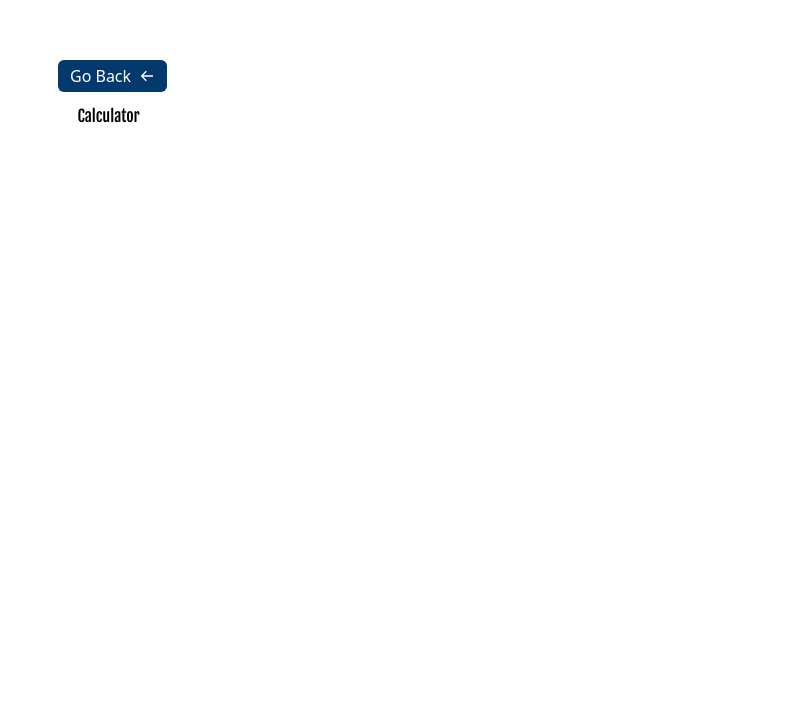
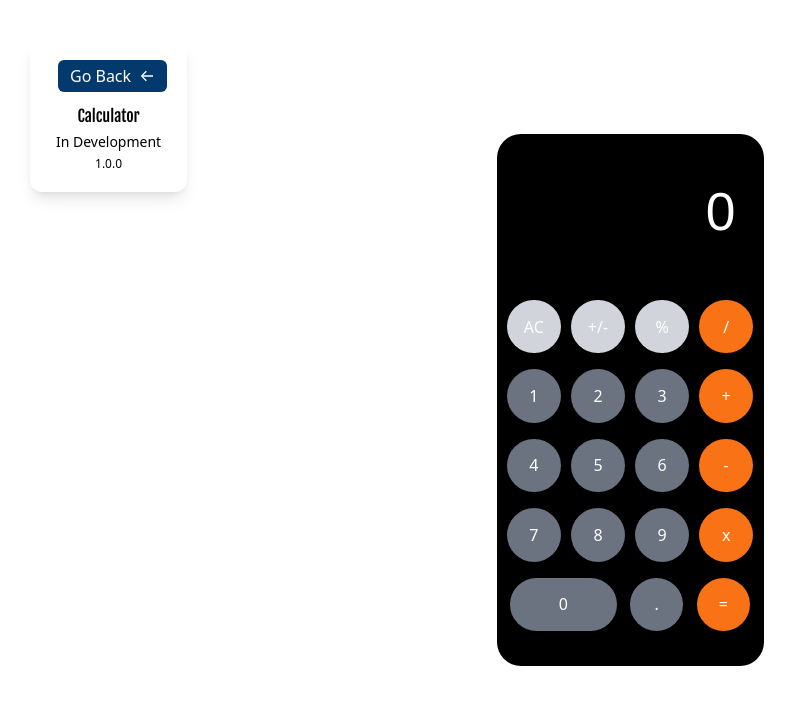
Before and after one commit to mrcleandean/mrcleandean-portfolio, a React (Create React App) app in the folder client/: page /calculator in a window 1280 px wide. Shown: the top 704 px of the page, without its empty margins (10-805 px from the left). Built offline with nearby package versions, Linux system fonts and the light colour scheme.

Commit message:
Global update.

```diff
--- a/client/src/components/Back.js
+++ b/client/src/components/Back.js
@@ -3,7 +3,7 @@ import { BiArrowBack } from 'react-icons/bi';
 import { motion } from "framer-motion";
 export default function Back(props) {
     return (
-        <div className={`absolute top-10 left-10 flex justify-center items-center flex-col bg-white p-5 rounded-xl ${props.zindex}`}>
+        <div className={`absolute top-10 left-10 flex justify-center items-center flex-col bg-white p-5 rounded-xl ${props.zindex} shadow-lg hover:shadow-2xl transition-all`}>
             <Link to='/'>
                 <motion.div
                     className="w-fit h-8 rounded-md flex justify-center items-center ml-2 hover:cursor-pointer text-white bg-[#03396c]"
@@ -14,6 +14,8 @@ export default function Back(props) {
                 </motion.div>
             </Link>
             <h1 className="font-bigT mt-3">{props.title}</h1>
+            <h4 className=" text-sm mt-1">{props.sub}</h4>
+            <p className=" text-xs mt-1">{props.ver}</p>
         </div>
     )
 }
--- a/client/src/pages/Agario.js
+++ b/client/src/pages/Agario.js
@@ -28,26 +28,30 @@ export default function Agario() {
         lastTime: 0
     }
     // g for Game
+    const initialX = Math.random() * p.canvasWidth;
+    const initialY = Math.random() * p.canvasHeight;
     const g = {
         players: [{
             color: p.playerColors[Math.floor(Math.random() * p.playerColors.length)],
-            x: Math.random() * p.canvasWidth,
-            y: Math.random() * p.canvasHeight,
+            x: initialX,
+            y: initialY,
             r: 30,
-            matrix: [1,0,0,1,0,0],
             toR: 30,
-            xDir: null,
-            yDir: null,
-            angle: null,
-            vel: null,
-            active: true
+            xDir: 1,
+            yDir: 1,
+            angle: 0,
+            hVel: 0,
+            xVel: 0,
+            yVel: 0,
+            active: false
         }],
         enemies: [],
         food: [],
         gridX: [],
         gridY: [],
-        mouseX: window.innerWidth * 0.5,
-        mouseY: window.innerHeight * 0.5
+        mouseX: initialX,
+        mouseY: initialY,
+        mouseActive: false
     }
     useEffect(() => {
         p.canvas = canvasRef.current;
@@ -55,10 +59,16 @@ export default function Agario() {
         p.ctx.translate(-g.players[0].x + window.innerWidth / 2, -g.players[0].y + window.innerHeight / 2)
         initFood(g, p);
         initGrid(g, p);
+        let mouseInactive;
         const handleMouseMove = (e) => {
             const { e: xTrans, f: yTrans } = p.ctx.getTransform();
             g.mouseX = e.clientX - xTrans;
             g.mouseY = e.clientY - yTrans;
+            g.mouseActive = true;
+            clearTimeout(mouseInactive);
+            mouseInactive = setTimeout(() => {
+                g.mouseActive = false;
+            }, 20);
         }
         const handleKeyDown = (e) => {
             if (e.key === ' ') split(g, p);
@@ -79,13 +89,14 @@ export default function Agario() {
         render();
         return () => {
             window.cancelAnimationFrame(a.animationFrameId);
+            clearTimeout(mouseInactive);
             window.removeEventListener('mousemove', handleMouseMove);
             window.removeEventListener('keydown', handleKeyDown);
         }
     }, []);
     return (
         <div>
-            <Back zindex={'z-20'} title={'Agar.io Clone'} />
+            <Back zindex={'z-20'} title={'Agar.io Clone'} sub={'In Development'} ver={'1.0.0'} />
             <div className='overflow-hidden absolute top-0 right-0 bottom-0 left-0 flex items-start justify-start'>
                 <canvas ref={canvasRef} className={`absolute top-0 left-0 right-[-${p.extraWidth}px] bottom-[-${p.extraHeight}px]`} width={p.canvasWidth} height={p.canvasHeight}></canvas>
             </div>
--- a/client/src/pages/Calculator.js
+++ b/client/src/pages/Calculator.js
@@ -1,8 +1,163 @@
+import { useState } from 'react';
 import Back from '../components/Back';
+
 export default function Calculator() {
+    const w = 2.98 * 7;
+    const h = 5.94 * 7;
+    const bS = w * 0.8 * 0.25;
+    const [eq, setEq] = useState('0');
+    const [display, setDisplay] = useState('0');
     return (
         <div>
-            <Back zindex={'z-10'} title={'Calculator'} />
+            <Back zindex={'z-10'} title={'Calculator'} sub={'In Development'} ver={'1.0.0'} />
+            <div className='absolute top-0 right-0 bottom-0 left-0 flex justify-center items-center'>
+                <div className='bg-black rounded-3xl flex flex-col items-center justify-end' style={{ width: `${w}vw`, height: `${h}vw` }}>
+                    <div className='mb-4 h-28 w-full flex justify-end'>
+                        <h1 style={{ fontFamily: 'Helvetica, Arial, sans-serif', fontSize: `${w / 5}vw` }} className="mr-7 text-white">{display}</h1>
+                    </div>
+                    <Button
+                        buttons={
+                            [
+                                { bgc: 'bg-gray-300', val: eq === '0' ? 'AC' : 'C' },
+                                { bgc: 'bg-gray-300', val: '+/-' },
+                                { bgc: 'bg-gray-300', val: '%' },
+                                { bgc: 'bg-orange-500', val: '/' }
+                            ]
+                        }
+                        w={bS}
+                        setDisplay={setDisplay}
+                        display={display}
+                        setEq={setEq}
+                        eq={eq}
+                    />
+                    <Button
+                        buttons={
+                            [
+                                { bgc: 'bg-gray-500', val: '1' },
+                                { bgc: 'bg-gray-500', val: '2' },
+                                { bgc: 'bg-gray-500', val: '3' },
+                                { bgc: 'bg-orange-500', val: '+' }
+                            ]
+                        }
+                        w={bS}
+                        setDisplay={setDisplay}
+                        display={display}
+                        setEq={setEq}
+                        eq={eq}
+                    />
+                    <Button
+                        buttons={
+                            [
+                                { bgc: 'bg-gray-500', val: '4' },
+                                { bgc: 'bg-gray-500', val: '5' },
+                                { bgc: 'bg-gray-500', val: '6' },
+                                { bgc: 'bg-orange-500', val: '-' }
+                            ]
+                        }
+                        w={bS}
+                        setDisplay={setDisplay}
+                        display={display}
+                        setEq={setEq}
+                        eq={eq}
+                    />
+                    <Button
+                        buttons={
+                            [
+                                { bgc: 'bg-gray-500', val: '7' },
+                                { bgc: 'bg-gray-500', val: '8' },
+                                { bgc: 'bg-gray-500', val: '9' },
+                                { bgc: 'bg-orange-500', val: 'x' }
+                            ]
+                        }
+                        w={bS}
+                        setDisplay={setDisplay}
+                        display={display}
+                        setEq={setEq}
+                        eq={eq}
+                    />
+                    <Button
+                        buttons={
+                            [
+                                { bgc: 'bg-gray-500', val: '0', f: 2, mb: 2.2 },
+                                { bgc: 'bg-gray-500', val: '.', mb: 2.2 },
+                                { bgc: 'bg-orange-500', val: '=', mb: 2.2 }
+                            ]
+                        }
+                        w={bS}
+                        setDisplay={setDisplay}
+                        display={display}
+                        setEq={setEq}
+                        eq={eq}
+                    />
+                </div>
+            </div>
+        </div>
+    );
+}
+
+function Button(props) {
+    return (
+        <div className='flex w-full justify-evenly'>
+            {props.buttons.map((button, i) => {
+                let wf = button.f;
+                let mf = button.mb;
+                if (!wf) wf = 1;
+                if (!mf) mf = 1;
+                return (
+                    <div
+                        key={i}
+                        className={`${button.bgc} mb-4 rounded-full text-white flex justify-center items-center`}
+                        style={{ width: `${props.w * wf}vw`, height: `${props.w}vw`, marginBottom: `${1 * mf}rem` }}
+                        onClick={() => {
+                            switch (button.val) {
+                                case 'C':
+                                case 'AC':
+                                    props.setDisplay('0');
+                                    props.setEq('0');
+                                    return;
+                                case '+/-':
+                                    return;
+                                case '%':
+
+                                    return;
+                                case '/':
+                                    setOperator(props.display, props.eq, props.setEq, '/');
+                                    return;
+                                case 'x':
+                                    setOperator(props.display, props.eq, props.setEq, 'x');
+                                    return;
+                                case '-':
+                                    setOperator(props.display, props.eq, props.setEq, '-');
+                                    return;
+                                case '+':
+                                    setOperator(props.display, props.eq, props.setEq, '+');
+                                    return;
+                                case '=':
+
+                                    return;
+                            }
+                            if (pendingOperator(props.eq)) props.setDisplay(button.val);
+                            else props.setDisplay(prevState => prevState === '0' ? button.val : prevState + button.val);
+                        }}
+                    >{button.val}</div>
+                )
+            })}
         </div>
     )
 }
+
+function pendingOperator(eq) {
+    const last = eq[eq.length - 1];
+    return (
+        last === '+'
+        || last === '-'
+        || last === 'x'
+        || last === '/'
+    )
+
+}
+
+function setOperator(disp, eq, setEq, op) {
+    if (pendingOperator(eq)) setEq(eq.slice(0, -1) + op);
+    else setEq(disp + op);
+}
--- a/client/src/utils/agario/draw.js
+++ b/client/src/utils/agario/draw.js
@@ -27,6 +27,11 @@ const draw = (g, p) => {
         p.ctx.arc(x, y, r, 0, 2 * Math.PI);
         p.ctx.stroke();
         p.ctx.fill();
+        p.ctx.fillStyle = 'white';
+        p.ctx.textBaseline = 'middle';
+        p.ctx.textAlign = 'center';
+        p.ctx.font = "15px monospace";
+        p.ctx.fillText(`${Math.floor(r)}`, x, y);
     });
 }
 export default draw;
```
Also changed, not shown: client/src/utils/agario/move.js (+45 -23 lines), client/src/utils/agario/split.js (+5 -36 lines), client/src/assets/images/iphone.jpg (added).
